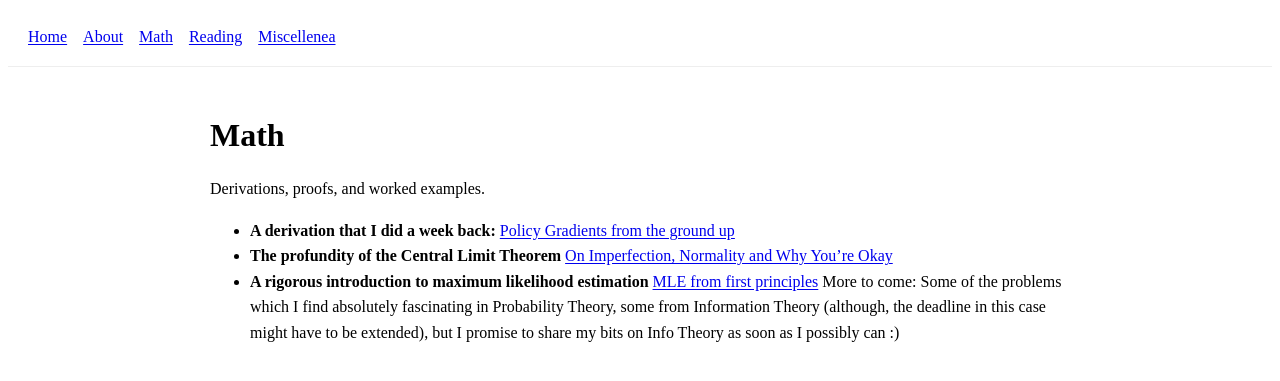
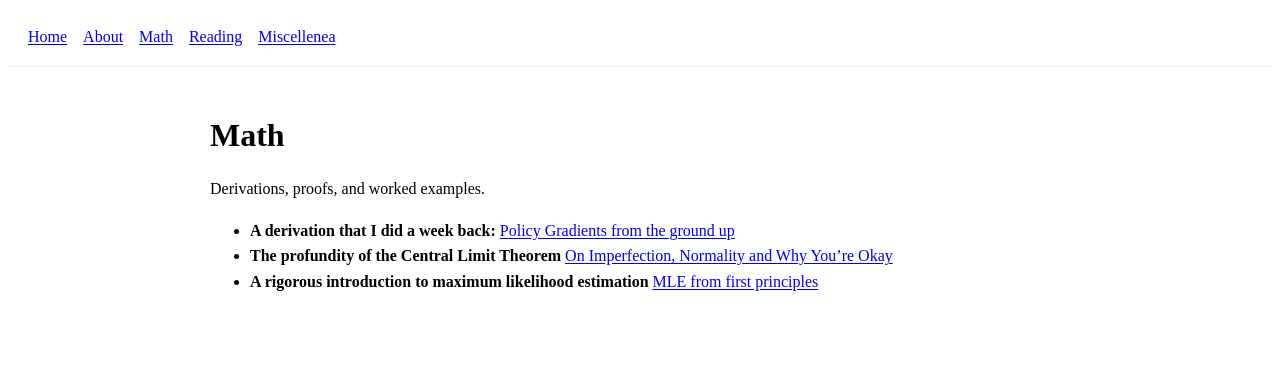
Before and after one commit to KevinDayve/KevinDayve.github.io, a Jekyll site: the page built from math.md, in a window 1280 px wide. Shown: the top 381 px of the page. Built offline with Jekyll 4.4.1, drawn with Linux system fonts in a browser that asks for light colours.

Commit message:
fix rendering issues

```diff
--- a/math.md
+++ b/math.md
@@ -9,4 +9,3 @@ Derivations, proofs, and worked examples.
 - **A derivation that I did a week back:** [Policy Gradients from the ground up](/math/policy_gradients)
 - **The profundity of the Central Limit Theorem** [On Imperfection, Normality and Why You're Okay](/math/central_limit_theorem.md)
 - **A rigorous introduction to maximum likelihood estimation** [MLE from first principles](/math/likelihood_estimation.md)
-More to come: Some of the problems which I find absolutely fascinating in Probability Theory, some from Information Theory (although, the deadline in this case might have to be extended), but I promise to share my bits on Info Theory as soon as I possibly can :)
```
Also changed, not shown: math/likelihood_estimation.md (+1 -0 lines).
